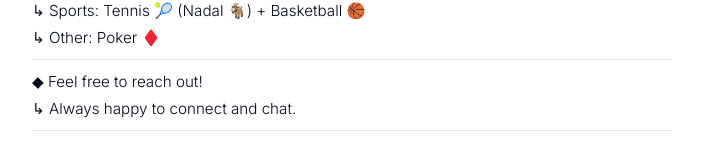
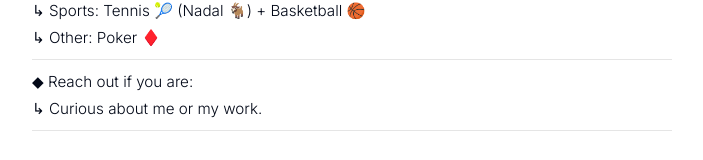
Before and after one commit to ir272/ianroybal-portfolio, a Next.js app: page / in a window 1280 px wide. Shown: the part 402-562 px from the top of the page, without its empty margins (288-991 px from the left). Built offline with nearby package versions, Linux system fonts and the light colour scheme.

Commit message:
done for now

```diff
--- a/app/page.tsx
+++ b/app/page.tsx
@@ -78,8 +78,8 @@ export default function Home() {
 
         {/* Reach out */}
         <div className="text-sm sm:text-[0.95rem] leading-tight space-y-2">
-          <div>◆ Feel free to reach out!</div>
-          <div>↳ Always happy to connect and chat.</div>
+          <div>◆ Reach out if you are:</div>
+          <div>↳ Curious about me or my work.</div>
         </div>
 
         <div className="my-3 border-t border-neutral-200 dark:border-neutral-700" />
```
